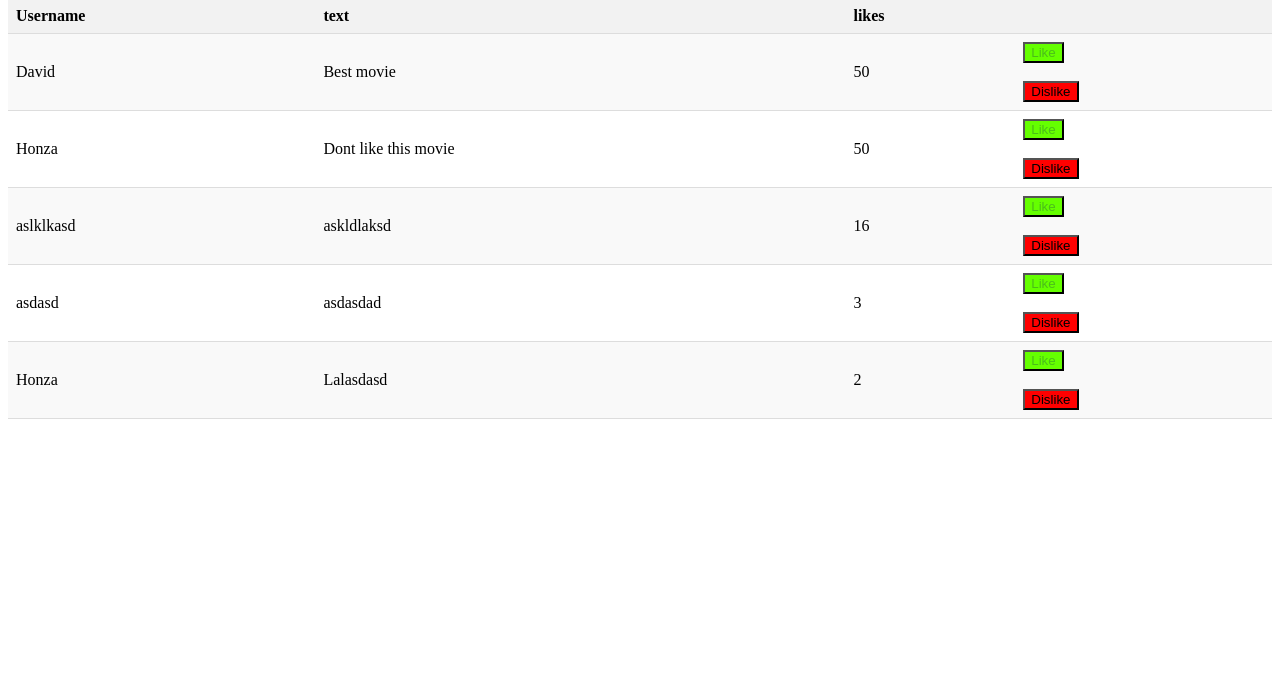
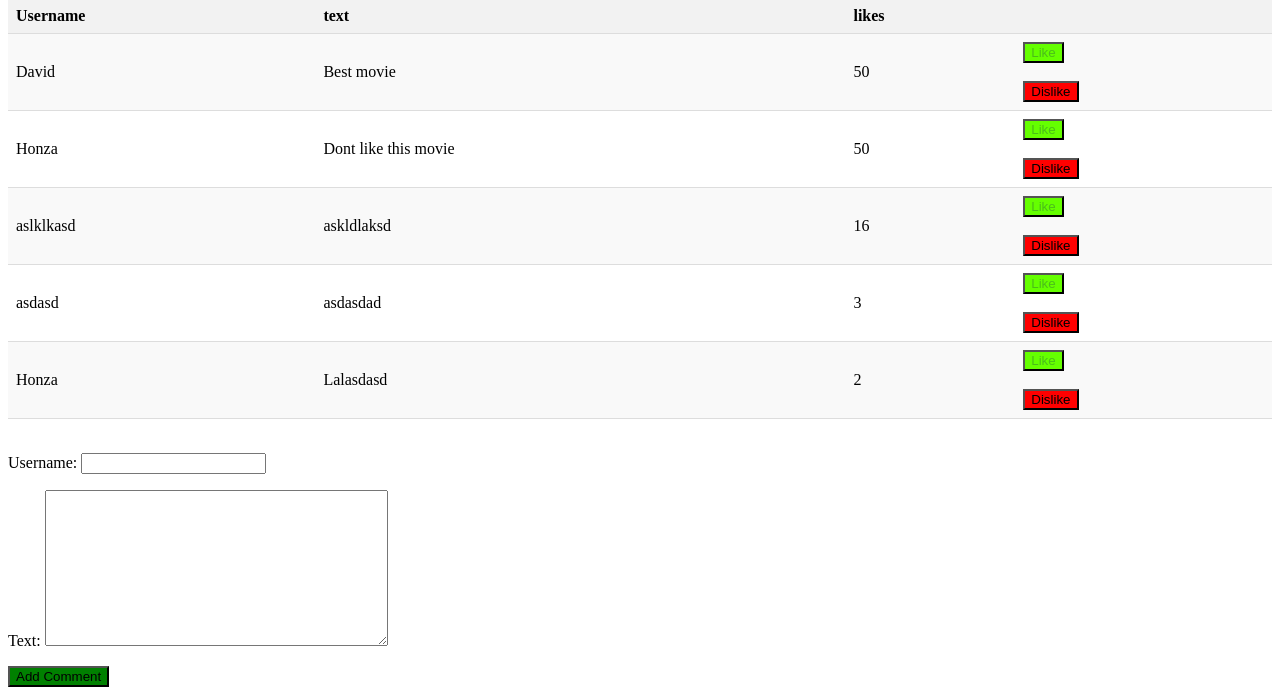
Before and after one commit to Simecekk/hollymovies_pt3, a Django app: page /movie/2/ in a window 1280 px wide. Shown: the part 443-1138 px from the top of the page. Before the commit the page ends 862 px from the top, so only its background shows below. Run offline with Django 4.2, Linux system fonts and the light colour scheme; data comes from the database, SQL or seed files in the repository; both versions use the stored data as it was after the commit.

Commit message:
added commend feature

```diff
--- a/hollymovies/urls.py
+++ b/hollymovies/urls.py
@@ -18,7 +18,7 @@ from django.contrib import admin
 from django.urls import path
 
 from hollymovies_app.views import hello_world, HomepageView, AllMoviesView, MovieDetailView, CommentLikeView, \
-    CommentDislikeView, ContactView, SuccessContactView
+    CommentDislikeView, ContactView, SuccessContactView, AddCommentView
 
 urlpatterns = [
     path('admin/', admin.site.urls),
@@ -27,7 +27,8 @@ urlpatterns = [
     path("movies/", AllMoviesView.as_view(), name="all_movies"),
     path("movie/<int:movie_id>/", MovieDetailView.as_view(), name="movie_detail"),
     path("movie/comment/like/<int:comment_id>/", CommentLikeView.as_view(), name="movie_comment_like"),
-    path("movie/comment/dislike/<int:comment_id>", CommentDislikeView.as_view(), name="movie_comment_dislike"),
+    path("movie/comment/dislike/<int:comment_id>/", CommentDislikeView.as_view(), name="movie_comment_dislike"),
     path("contact/", ContactView.as_view(), name="contact"),
-    path("success/contact/", SuccessContactView.as_view(), name="success_contact")
+    path("success/contact/", SuccessContactView.as_view(), name="success_contact"),
+    path("add/comment/<int:movie_id>/", AddCommentView.as_view(), name="add_comment")
 ]
--- a/hollymovies_app/forms.py
+++ b/hollymovies_app/forms.py
@@ -1,5 +1,6 @@
 from django import forms
 from django.core.exceptions import ValidationError
+from hollymovies_app.models import Comment
 
 
 class BadWordCharField(forms.CharField):
@@ -18,3 +19,9 @@ class ContactForm(forms.Form):
     email = forms.EmailField()
     text = BadWordCharField(widget=forms.Textarea(attrs={"class": "form-control"}))
     priority = forms.IntegerField(min_value=1, max_value=10)
+
+
+class CommentForm(forms.ModelForm):
+    class Meta:
+        model = Comment
+        fields = ["username", "text"]
--- a/hollymovies_app/templates/movie_detail.html
+++ b/hollymovies_app/templates/movie_detail.html
@@ -89,8 +89,14 @@
     </td>
   </tr>
   {% endfor %}
+</table>
 
-</table>
+<br>
+<form action="{% url "add_comment" movie.id %}" method="post">
+    {% csrf_token %}
+    {{ comment_form.as_p }}
+    <button type="submit" style="background-color: green">Add Comment</button>
+</form>
 
 
 </body>
--- a/hollymovies_app/views.py
+++ b/hollymovies_app/views.py
@@ -4,7 +4,7 @@ from django.template.response import TemplateResponse
 from hollymovies_app.models import Movie, Comment, Contact
 from django.views import View
 from django.views.generic import TemplateView
-from hollymovies_app.forms import ContactForm
+from hollymovies_app.forms import ContactForm, CommentForm
 
 
 class HomepageView(TemplateView):
@@ -48,7 +48,8 @@ class MovieDetailView(View):
         movie = Movie.objects.get(id=movie_id)
         context = {
             "movie": movie,
-            "comments": movie.comments.all().order_by("-likes")
+            "comments": movie.comments.all().order_by("-likes"),
+            "comment_form": CommentForm()
         }
         return TemplateResponse(request, "movie_detail.html", context=context)
 
@@ -86,3 +87,18 @@ class ContactView(View):
 
 class SuccessContactView(TemplateView):
     template_name = "success_contact.html"
+
+
+class AddCommentView(View):
+
+    def post(self, request, movie_id, *args, **kwargs):
+        movie = Movie.objects.get(id=movie_id)
+        bounded_form = CommentForm(data=request.POST)
+        if bounded_form.is_valid():
+            Comment.objects.create(
+                username=bounded_form.cleaned_data["username"],
+                movie=movie,
+                text=bounded_form.cleaned_data["text"]
+            )
+
+        return redirect("movie_detail", movie_id=movie_id)
```
Also changed, not shown: db.sqlite3.
